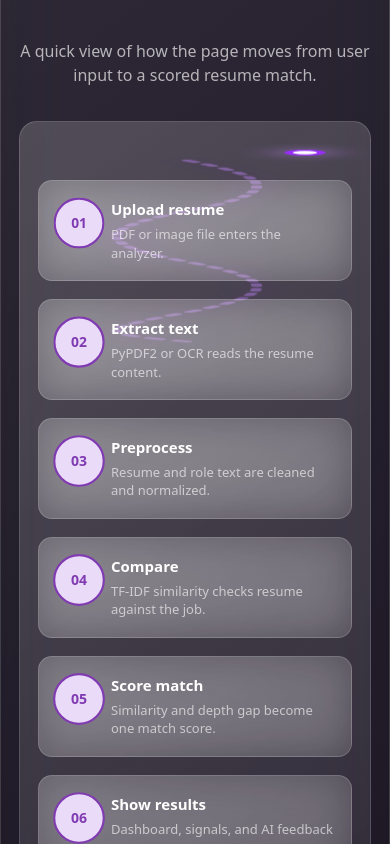
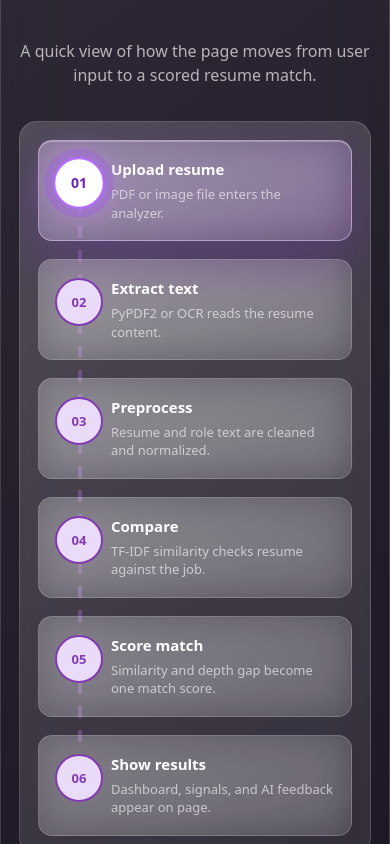
Before and after one commit to JaskaranS2005/resume_project, a React (Vite) app in the folder react_app/: page / in a window 390 px wide. Shown: the part 3920-4764 px from the top of the page. Built offline with nearby package versions, Linux system fonts and the light colour scheme.

Commit message:
Sync workflow track station highlights

```diff
--- a/react_app/src/App.jsx
+++ b/react_app/src/App.jsx
@@ -1207,16 +1207,16 @@ function App() {
             </p>
           </div>
           <div className="workflow-chart" aria-label="Animated resume matcher workflow">
-            <svg className="workflow-wave" viewBox="0 0 1000 160" aria-hidden="true" preserveAspectRatio="none">
+            <svg className="workflow-wave" viewBox="0 0 1000 190" aria-hidden="true" preserveAspectRatio="none">
               <path
                 className="workflow-wave-path"
-                d="M40 86 C130 18 210 18 300 86 S470 154 560 86 S730 18 820 86 S930 154 970 86"
+                d="M60 112 C150 32 230 32 320 112 S490 192 580 112 S750 32 840 112 S945 174 940 112"
               />
               <circle className="workflow-wave-ball" r="12">
                 <animateMotion
                   dur="5.6s"
                   repeatCount="indefinite"
-                  path="M40 86 C130 18 210 18 300 86 S470 154 560 86 S730 18 820 86 S930 154 970 86"
+                  path="M60 112 C150 32 230 32 320 112 S490 192 580 112 S750 32 840 112 S945 174 940 112"
                 />
               </circle>
             </svg>
--- a/react_app/src/styles.css
+++ b/react_app/src/styles.css
@@ -1303,18 +1303,18 @@ textarea:focus,
   border: 1px solid rgba(255, 255, 255, 0.16);
   border-radius: 18px;
   overflow: hidden;
-  padding: 42px 28px 28px;
+  padding: 88px 28px 28px;
   position: relative;
 }
 
 .workflow-wave {
-  display: block;
-  height: 150px;
-  margin: 0 0 -84px;
+  height: 190px;
+  inset: 42px 22px auto;
   overflow: visible;
-  position: relative;
-  width: 100%;
-  z-index: 0;
+  pointer-events: none;
+  position: absolute;
+  width: calc(100% - 44px);
+  z-index: 3;
 }
 
 .workflow-wave-path {
@@ -1343,6 +1343,7 @@ textarea:focus,
 }
 
 .workflow-step {
+  animation: workflowStepLive 5.6s ease-in-out infinite;
   backdrop-filter: blur(20px) saturate(150%);
   background:
     linear-gradient(145deg, rgba(255, 255, 255, 0.15), rgba(255, 255, 255, 0.06)),
@@ -1368,7 +1369,7 @@ textarea:focus,
 
 .workflow-dot {
   align-items: center;
-  animation: workflowPulse 2.4s ease-in-out infinite;
+  animation: workflowDotLive 5.6s ease-in-out infinite;
   background: #eadcf8;
   border: 2px solid #813bb2;
   border-radius: 999px;
@@ -1379,27 +1380,39 @@ textarea:focus,
   height: 48px;
   justify-content: center;
   margin-bottom: 18px;
+  position: relative;
+  z-index: 4;
   width: 48px;
 }
 
+.workflow-step:nth-child(1),
+.workflow-step:nth-child(1) .workflow-dot {
+  animation-delay: 0s;
+}
+
+.workflow-step:nth-child(2),
 .workflow-step:nth-child(2) .workflow-dot {
-  animation-delay: 0.12s;
-}
-
+  animation-delay: 0.93s;
+}
+
+.workflow-step:nth-child(3),
 .workflow-step:nth-child(3) .workflow-dot {
-  animation-delay: 0.24s;
-}
-
+  animation-delay: 1.86s;
+}
+
+.workflow-step:nth-child(4),
 .workflow-step:nth-child(4) .workflow-dot {
-  animation-delay: 0.36s;
-}
-
+  animation-delay: 2.79s;
+}
+
+.workflow-step:nth-child(5),
 .workflow-step:nth-child(5) .workflow-dot {
-  animation-delay: 0.48s;
-}
-
+  animation-delay: 3.72s;
+}
+
+.workflow-step:nth-child(6),
 .workflow-step:nth-child(6) .workflow-dot {
-  animation-delay: 0.6s;
+  animation-delay: 4.65s;
 }
 
 .workflow-label {
@@ -2014,6 +2027,46 @@ textarea:focus,
   }
 }
 
+@keyframes workflowStepLive {
+  0%,
+  18% {
+    background:
+      linear-gradient(145deg, rgba(255, 255, 255, 0.24), rgba(255, 255, 255, 0.08)),
+      rgba(155, 44, 255, 0.14);
+    border-color: rgba(234, 215, 255, 0.48);
+    box-shadow: 0 18px 50px rgba(155, 44, 255, 0.22), inset 0 1px 0 rgba(255, 255, 255, 0.28);
+  }
+
+  30%,
+  100% {
+    background:
+      linear-gradient(145deg, rgba(255, 255, 255, 0.15), rgba(255, 255, 255, 0.06)),
+      rgba(255, 255, 255, 0.055);
+    border-color: rgba(255, 255, 255, 0.16);
+    box-shadow: none;
+  }
+}
+
+@keyframes workflowDotLive {
+  0%,
+  18% {
+    background: #ffffff;
+    border-color: #b56cff;
+    box-shadow: 0 0 0 8px rgba(155, 44, 255, 0.18), 0 0 30px rgba(192, 132, 252, 0.78);
+    color: #6f23b4;
+    transform: scale(1.08);
+  }
+
+  30%,
+  100% {
+    background: #eadcf8;
+    border-color: #813bb2;
+    box-shadow: none;
+    color: #813bb2;
+    transform: scale(1);
+  }
+}
+
 @keyframes thinkingDot {
   0%,
   100% {
@@ -2268,19 +2321,29 @@ textarea:focus,
   }
 
   .workflow-wave {
-    height: 220px;
-    margin: 0 0 -180px;
-    transform: rotate(90deg) scaleX(0.62);
-    transform-origin: 50% 50%;
+    display: none !important;
   }
 
   .workflow-flow {
     grid-template-columns: 1fr;
+    position: relative;
+  }
+
+  .workflow-flow::before {
+    background: repeating-linear-gradient(180deg, rgba(192, 132, 252, 0.55) 0 12px, transparent 12px 24px);
+    border-radius: 999px;
+    content: "";
+    inset: 38px auto 38px 40px;
+    opacity: 0.5;
+    position: absolute;
+    width: 4px;
+    z-index: 0;
   }
 
   .workflow-step {
     min-height: auto;
     padding-left: 72px;
+    z-index: 1;
   }
 
   .workflow-dot {
```
